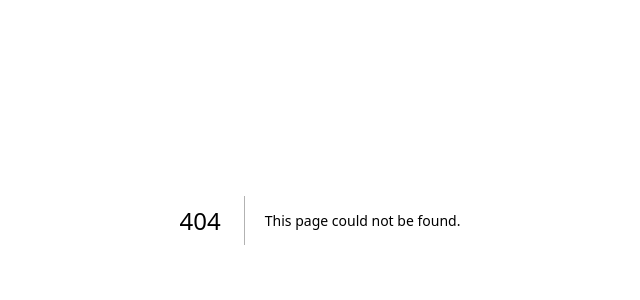
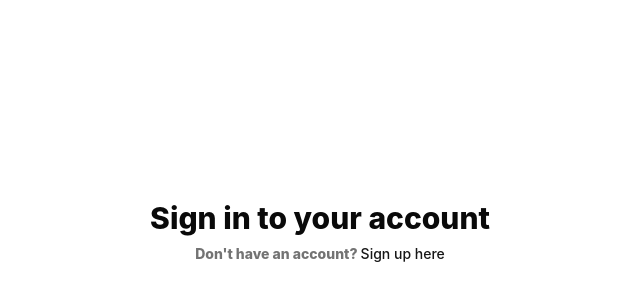
Before and after one commit to luispoliveira/fotosnap, a Next.js app in the folder apps/web/: page /login in a window 1280 px wide. Before the commit this address had no page. Shown: the part 180-480 px from the top of the page, without its empty margins (320-960 px from the left). Built offline with nearby package versions, Linux system fonts and the light colour scheme.

Commit message:
feat: add login and signup page components

```diff
--- /dev/null
+++ b/apps/web/app/login/page.tsx
@@ -0,0 +1,15 @@
+export default function LoginPage() {
+  return (
+    <div className="min-h-screen flex items-center justify-center bg-background py-12 px-4 sm:px-6 lg:px-8">
+      <div className="max-w-md w-full space-y-8">
+        <div className="text-center">
+          <h2 className="mt-6 text-3xl font-extrabold text-foreground">Sign in to your account</h2>
+          <p className="mt-2 text-sm text-muted-foreground font-extrabold">
+            Don't have an account?{" "}
+            <a href="/signup" className="font-medium text-primary hover:text-primary/90">Sign up here</a>
+          </p>
+        </div>
+      </div>
+    </div>
+  )
+}
--- /dev/null
+++ b/apps/web/app/signup/page.tsx
@@ -0,0 +1,15 @@
+export default function SignupPage() {
+  return (
+    <div className="min-h-screen flex items-center justify-center bg-background py-12 px-4 sm:px-6 lg:px-8">
+      <div className="max-w-md w-full space-y-8">
+        <div className="text-center">
+          <h2 className="mt-6 text-3xl font-extrabold text-foreground">Create Your Account</h2>
+          <p className="mt-2 text-sm text-muted-foreground font-extrabold">
+            Already have an account?{" "}
+            <a href="/login" className="font-medium text-primary hover:text-primary/90">Sign in here</a>
+          </p>
+        </div>
+      </div>
+    </div>
+  )
+}
```
